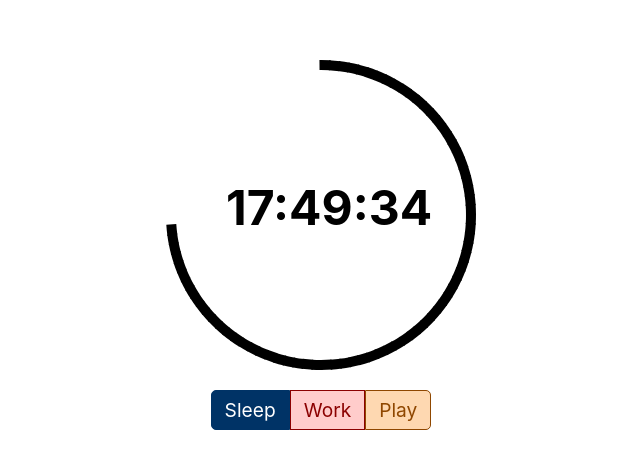
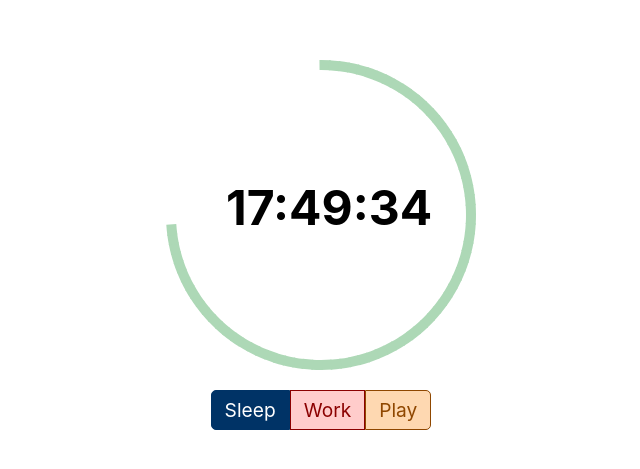
Before and after one commit to d-kowalik/productive-time-tracker, a React (Create React App) app: page / in a window 1280 px wide. Shown: the part 165-634 px from the top of the page, without its empty margins (319-959 px from the left). Built offline with nearby package versions, Linux system fonts and the light colour scheme.

Commit message:
Fix circle not coloring properly on first launch given day

```diff
--- a/src/App.js
+++ b/src/App.js
@@ -12,11 +12,14 @@ class App extends Component {
   constructor(props) {
     super(props)
     const { cookies } = props
-    let taskStates = cookies.get(todayDMY())
-    taskStates = taskStates === undefined ? {} : taskStates
 
     let taskState = cookies.get('taskState')
     taskState = taskState === undefined ? 'SLEEP' : taskState
+
+    let taskStates = cookies.get(todayDMY())
+    if (taskStates === undefined) {
+      taskStates = { 0: taskState }
+    }
 
     this.state = {
       time: new Date(),
--- a/src/DynamicCircle.js
+++ b/src/DynamicCircle.js
@@ -28,7 +28,7 @@ class DynamicCircle extends Component {
     const counterClockwise = false
     ctx.lineWidth = 10
     ctx.strokeStyle = firstLaunch
-      ? this.props.taskStates[0]
+      ? TaskStateAsColor[this.props.taskStates[0]]
       : TaskStateAsColor[this.props.taskState]
 
     if (firstLaunch) {
```
